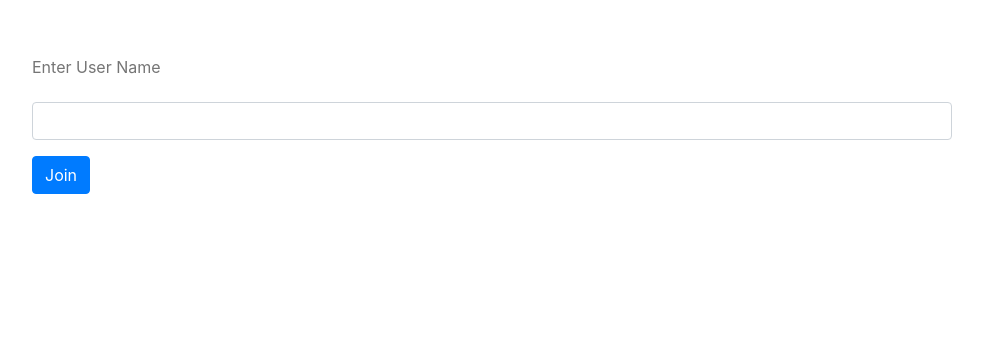
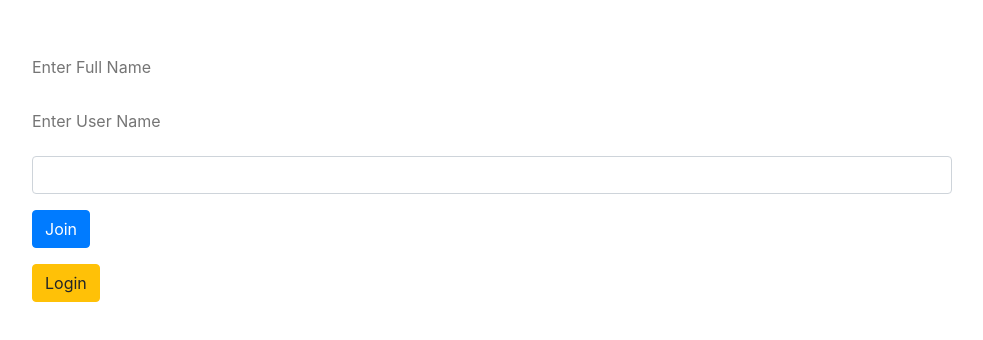
Before and after one commit to yeasin-hossain/secret-message-client, a React (Create React App) app: page /join in a window 1280 px wide. Shown: the top 340 px of the page, without its empty margins (53-1036 px from the left). Built offline with nearby package versions, Linux system fonts and the light colour scheme.

Commit message:
form warning solved

```diff
--- a/src/views/Login/Join.js
+++ b/src/views/Login/Join.js
@@ -1,10 +1,23 @@
+/* eslint-disable no-multi-assign */
 import axios from 'axios';
 import React, { useState } from 'react';
 import { toast } from 'react-toastify';
-import { yupUserName, yupUserSchema } from '../../yupValidation/yupValidation';
+import { yupLoginUser, yupUserName, yupUserSchema } from '../../yupValidation/yupValidation';
+import LoginForm from './LoginForm';
 
 const Join = () => {
-    const [userInfo, setUserInfo] = useState({});
+    const [loginToggle, setLoginToggle] = useState(false);
+    const [userInfo, setUserInfo] = useState({
+        name: '',
+        userName: '',
+        password: '',
+    });
+
+    const [loginUserData, setLoginUserData] = useState({
+        userName: '',
+        password: '',
+    });
+
     const isExistUser = async (e) => {
         try {
             const userName = e.target.value.split(' ').join('').toLowerCase();
@@ -18,7 +31,7 @@ const Join = () => {
             if (user.data.length === 0) {
                 setUserInfo({ ...userInfo, userName });
             } else {
-                const error = new Error('This UserName Already Taken');
+                const error = new Error(`${userName} Is Already Taken`);
                 throw error;
             }
         } catch (err) {
@@ -29,18 +42,76 @@ const Join = () => {
     const newUser = async (e) => {
         e.preventDefault();
         try {
-            await yupUserSchema.validate(userInfo, {
+            const validate = await yupUserSchema.isValid(userInfo, {
                 abortEarly: false,
             });
+            if (!validate) {
+                const error = new Error(`All felid Is Required`);
+                throw error;
+            }
             const savedUser = await axios.post(`http://localhost:5000/user/newUser`, userInfo);
-            console.log(savedUser);
+
+            // eslint-disable-next-line no-unused-expressions
+            savedUser.status === 200 && toast.success('savedUser successfully');
         } catch (err) {
             toast.error(err.message);
         }
     };
+
+    // eslint-disable-next-line consistent-return
+    const loginUser = async (e) => {
+        e.preventDefault();
+        try {
+            const validate = await yupLoginUser.isValid(loginUserData, {
+                abortEarly: false,
+            });
+            if (!validate) {
+                return toast.error('Invalid Credential');
+            }
+            const loggedUser = await axios.post(
+                `http://localhost:5000/user/loginUser`,
+                loginUserData
+            );
+            if (loggedUser.data.user) {
+                toast.dark(`Welcome ${loggedUser.data.user.name}🦄`, {
+                    position: 'top-center',
+                    autoClose: 5000,
+                    hideProgressBar: false,
+                    closeOnClick: true,
+                    pauseOnHover: true,
+                    draggable: true,
+                    progress: undefined,
+                });
+                return toast.error(loggedUser.data.message);
+            }
+            return toast.error(loggedUser.data.message);
+        } catch (err) {
+            console.log(err);
+            // toast.error(err.message);
+        }
+    };
     return (
         <div className="container mt-5">
+            {loginToggle ? (
+                <LoginForm
+                    loginUser={loginUser}
+                    setLoginUserData={setLoginUserData}
+                    loginUserData={loginUserData}
+                />
+            ) : (
                 <form onSubmit={newUser}>
+                    <div className="mb-3 row">
+                        <div className="col-sm-10">
+                            <input
+                                type="text"
+                                className="form-control-plaintext"
+                                id="staticName"
+                                placeholder="Enter Full Name"
+                                value={userInfo.name}
+                                onChange={(e) => setUserInfo({ ...userInfo, name: e.target.value })}
+                            />
+                        </div>
+                    </div>
                     <div className="mb-3 row">
                         <div className="col-sm-10">
                             <input
@@ -58,7 +129,9 @@ const Join = () => {
                                 type="password"
                                 className="form-control"
                                 id="inputPassword"
-                            onChange={(e) => setUserInfo({ ...userInfo, password: e.target.value })}
+                                onChange={(e) =>
+                                    setUserInfo({ ...userInfo, password: e.target.value })
+                                }
                             />
                         </div>
                     </div>
@@ -66,6 +139,24 @@ const Join = () => {
                         Join
                     </button>
                 </form>
+            )}
+            {loginToggle ? (
+                <button
+                    className="btn btn-warning mt-3"
+                    type="button"
+                    onClick={() => setLoginToggle(!loginToggle)}
+                >
+                    Signup
+                </button>
+            ) : (
+                <button
+                    className="btn btn-warning mt-3"
+                    type="button"
+                    onClick={() => setLoginToggle(!loginToggle)}
+                >
+                    Login
+                </button>
+            )}
         </div>
     );
 };
--- /dev/null
+++ b/src/views/Login/LoginForm.js
@@ -0,0 +1,43 @@
+import React from 'react';
+
+function LoginForm({ loginUser, setLoginUserData, loginUserData }) {
+    return (
+        <div>
+            <form onSubmit={loginUser}>
+                <div className="mb-3 row">
+                    <div className="col-sm-10">
+                        <input
+                            type="text"
+                            className="form-control-plaintext"
+                            id="staticUser"
+                            placeholder="Enter User Name"
+                            name="userName"
+                            value={loginUserData?.userName || ''}
+                            onChange={(e) =>
+                                setLoginUserData({ ...loginUserData, userName: e.target.value })
+                            }
+                        />
+                    </div>
+                </div>
+                <div className="mb-3 row">
+                    <div className="col-sm-10">
+                        <input
+                            type="password"
+                            className="form-control"
+                            id="inputPassword"
+                            value={loginUserData?.password}
+                            onChange={(e) =>
+                                setLoginUserData({ ...loginUserData, password: e.target.value })
+                            }
+                        />
+                    </div>
+                </div>
+                <button className="btn btn-primary" type="submit">
+                    Join
+                </button>
+            </form>
+        </div>
+    );
+}
+
+export default LoginForm;
--- a/src/yupValidation/yupValidation.js
+++ b/src/yupValidation/yupValidation.js
@@ -1,6 +1,7 @@
 import * as yup from 'yup';
 
 export const yupUserSchema = yup.object().shape({
+    name: yup.string().trim().min(3).max(50).required('This Felid is required'),
     userName: yup.string().trim().min(5).max(25).required('This Felid is required'),
     password: yup
         .string()
@@ -16,3 +17,16 @@ export const yupUserSchema = yup.object().shape({
 export const yupUserName = yup.object().shape({
     userName: yup.string().trim().min(5).max(25).required({ error: 'This Felid is required' }),
 });
+
+export const yupLoginUser = yup.object().shape({
+    userName: yup.string().trim().min(5).max(25).required({ error: 'This Felid is required' }),
+    password: yup
+        .string()
+        .min(6)
+        .max(200)
+        .matches(/[^A-Za-z0-9]/)
+        .matches(/[A-Z]/)
+        .matches(/[a-z]/)
+        .matches(/[0-9]/)
+        .required('This Felid is required'),
+});
```
Lines whose indentation alone changed are shown as unchanged.
